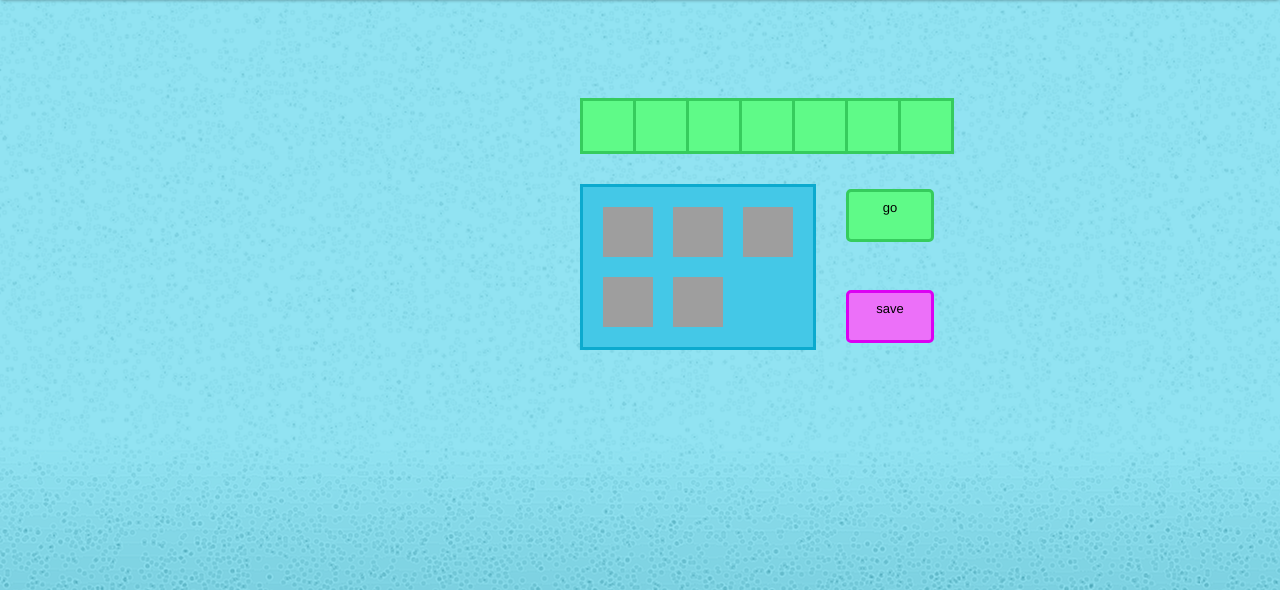
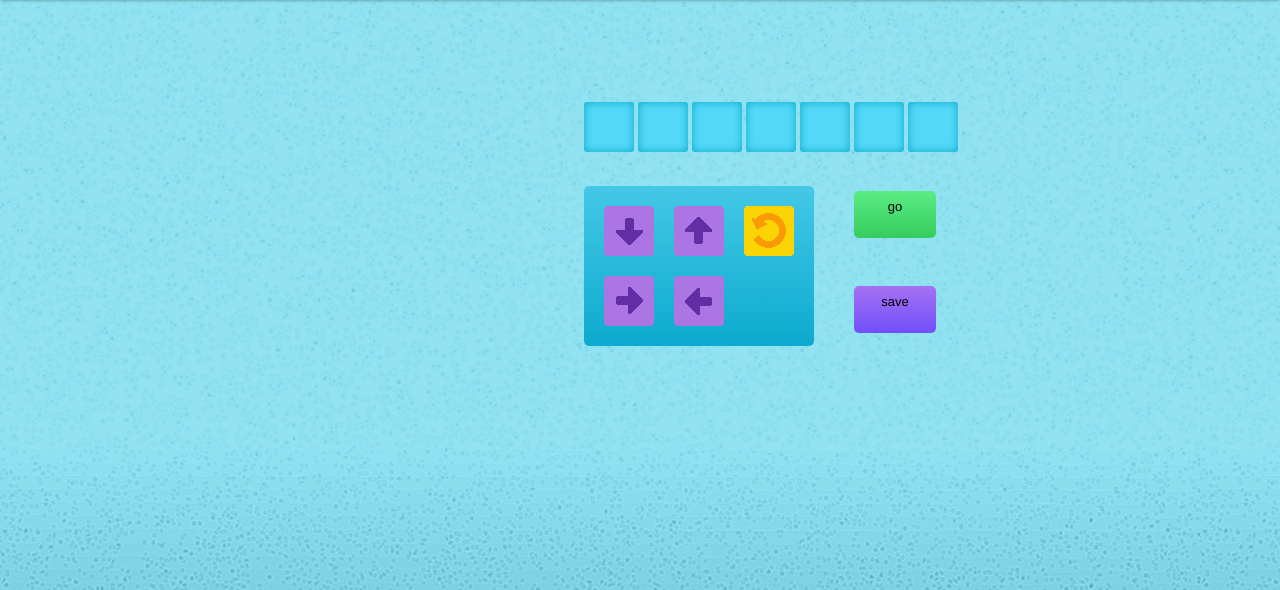
Before and after one commit to avastjohn/HB_Project, a Flask app: template templates/canvas.html in a window 1280 px wide. Shown: the part 40-630 px from the top of the page. Run offline with Flask 2, Linux system fonts and the light colour scheme; the template is opened without the code that fills it, so the values that code supplies are empty; grey boxes are pictures that could not be loaded.

Commit message:
Ok, I'm done obsessing over graphics for now

```diff
--- a/static/css/main.css
+++ b/static/css/main.css
@@ -20,26 +20,35 @@
             margin-top: 80px;
         }
         #codeBoxes {
-            height: 56px;
-            width: 374px;
-            background-color: #36cc5d;
+            height: 58px;
+            /*width: 376px;*/
+            border-radius: 3px;
+            /*background-color: #36cc5d;*/
+            /*background: linear-gradient(0, #16ac3d, #36cc5d);*/
         }
         .codeBox {
             height: 50px;
             width: 50px;
-            background-color: #5ffa88;
+            background-color: #55d9f8;
             float: left;
-            margin-top: 3px;
-            margin-left: 3px;
+            margin-top: 4px;
+            margin-left: 4px;
+            border-radius: 3px;
+            /*background: linear-gradient(0, #36cc5d, #5bec84);*/
+            -moz-box-shadow:    inset 0 0 10px 0 #0caace;
+            -webkit-box-shadow: inset 0 0 10px 0 #0caace;
+            box-shadow:         inset 0 0 10px 0 #0caace;
         }
         #arrows {
             height: 160px;
             width: 230px;
-            background-color: #44c8e7;
-            border: 3px solid #0caace;
-            /*margin-left: 30px;*/
+           /* background-color: #44c8e7;
+            border: 3px solid #0caace;*/
             margin-top: 30px;
+            margin-left: 4px;
             float: left;
+            border-radius: 5px;
+            background: linear-gradient(0, #0caace, #44c8e7);
         }
         #buttons {
             float: left;
@@ -60,15 +69,17 @@
             text-align: center;
             border-radius: 5px;
             margin: 15px;
-            margin-left: 30px;
+            margin-left: 40px;
             color: black;
             padding-top: 7px;
         }
         .go {
-            background-color: #5ffa88;
-            border: 3px solid #36cc5d;
+            background: linear-gradient(0, #36cc5d, #5bec84);
+            /*background-color: #5ffa88;*/
+            /*border: 3px solid #36cc5d;*/
         }
         .save {
-            background-color: #ec70f9;
-            border: 3px solid #db00f2;
+            background: linear-gradient(0, #7150f9, #a671f3);
+           /* background-color: #a671f3;*/
+            /*border: 3px solid #7150f9;*/
         }
--- a/static/js/canvas.js
+++ b/static/js/canvas.js
@@ -33,9 +33,11 @@ var GameBoard = function(level) {
         // G spaces are illegal, p (path) spaces are legal,
         // g spaces don't have a raison d'être yet
         "G": "#7150f9",
-        "p": "#f44d74",
+        "p": "#a671f3",
         "g": "Gold"
     };
+
+    // berry pink f44d74
 
     this.getGameState = function(pet) {
         // uses the pet's position to determine the gamestate
--- a/templates/canvas.html
+++ b/templates/canvas.html
@@ -41,11 +41,11 @@
                 </div>
                 <div id="arrowsbuttons">
                     <div id="arrows">
-                        <div class="d"><img src="http://i.imgur.com/jFlM0wy.png" class="ui-widget-content arrow down"></img></div>
-                        <div class="u"><img src="http://i.imgur.com/ftOgzLm.png" class="ui-widget-content arrow up"></img></div>
-                        <div class="L"><img src="http://i.imgur.com/0bN0OjD.png" class="ui-widget-content arrow loop"></img></div>
-                        <div class="r"><img src="http://i.imgur.com/6IyQk2a.png" class="ui-widget-content arrow right"></img></div>
-                        <div class="l"><img src="http://i.imgur.com/PZAl1GC.png" class="ui-widget-content arrow left"></img></div>
+                        <div class="d"><img src="../static/img/arrowdown.png" class="ui-widget-content arrow down"></img></div>
+                        <div class="u"><img src="../static/img/arrowup.png" class="ui-widget-content arrow up"></img></div>
+                        <div class="L"><img src="../static/img/arrowloop.png" class="ui-widget-content arrow loop"></img></div>
+                        <div class="r"><img src="../static/img/arrowright.png" class="ui-widget-content arrow right"></img></div>
+                        <div class="l"><img src="../static/img/arrowleft.png" class="ui-widget-content arrow left"></img></div>
                     </div>
                     <div id="buttons">
                         <div class="go button">go</div>
```
Also changed, not shown: static/img/arrowdown.png (added), static/img/arrowleft.png (added), static/img/arrowloop.png (added), static/img/arrowright.png (added), static/img/arrowup.png (added), static/img/bone.png (added), static/img/bunny.png (added), static/img/carrot.png (added), static/img/dog.png (added), static/img/fish.png (added), static/img/penguin.png (added).
